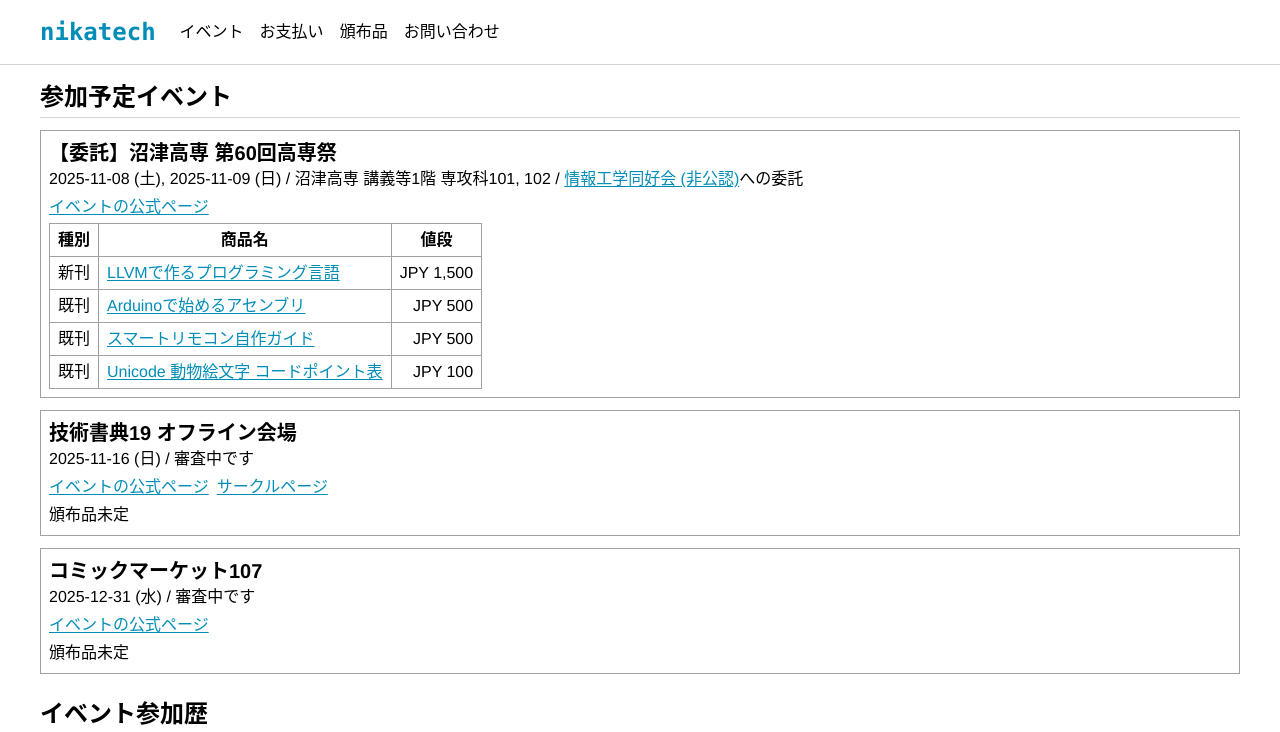
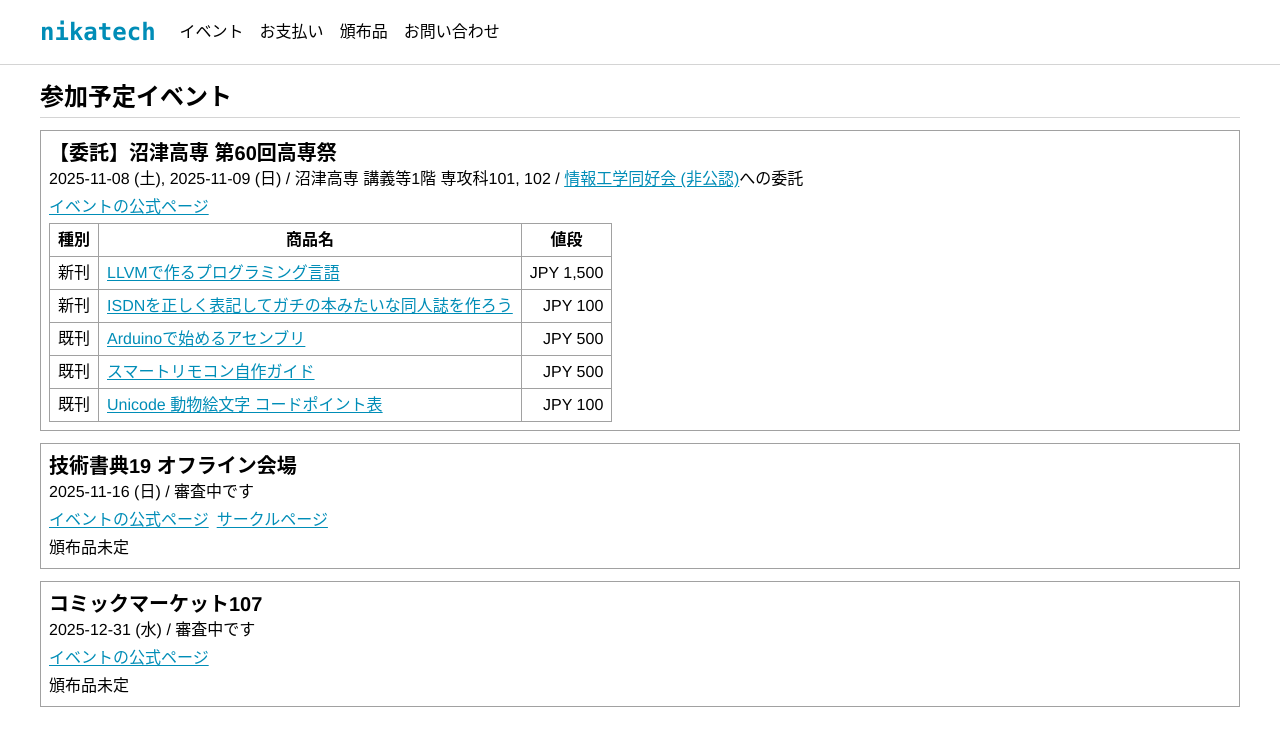
Before and after one commit to nikachu2012/nikatech-site, a Next.js app: page /event in a window 1280 px wide. Shown: the top 732 px of the page. Built offline with nearby package versions, Linux system fonts and the light colour scheme.

Commit message:
[add] 沼津高専第60回高専祭の頒布品にhowto_isdnの項目を追加

```diff
--- a/app/(default)/event/event.tsx
+++ b/app/(default)/event/event.tsx
@@ -25,6 +25,11 @@ export function EventSchedule() {
                         <td className="border border-neutral-400 p-1 px-2">新刊</td>
                         <td className="border border-neutral-400 p-1 px-2"><Link className="link" href={"/item/llvm_homebrew_lang"}>LLVMで作るプログラミング言語</Link></td>
                         <td className="border border-neutral-400 p-1 px-2 text-right">JPY 1,500</td>
+                    </tr>
+                    <tr>
+                        <td className="border border-neutral-400 p-1 px-2">新刊</td>
+                        <td className="border border-neutral-400 p-1 px-2"><Link className="link" href={"/item/howto_isdn"}>ISDNを正しく表記してガチの本みたいな同人誌を作ろう</Link></td>
+                        <td className="border border-neutral-400 p-1 px-2 text-right">JPY 100</td>
                     </tr>
                     <tr>
                         <td className="border border-neutral-400 p-1 px-2">既刊</td>
```
